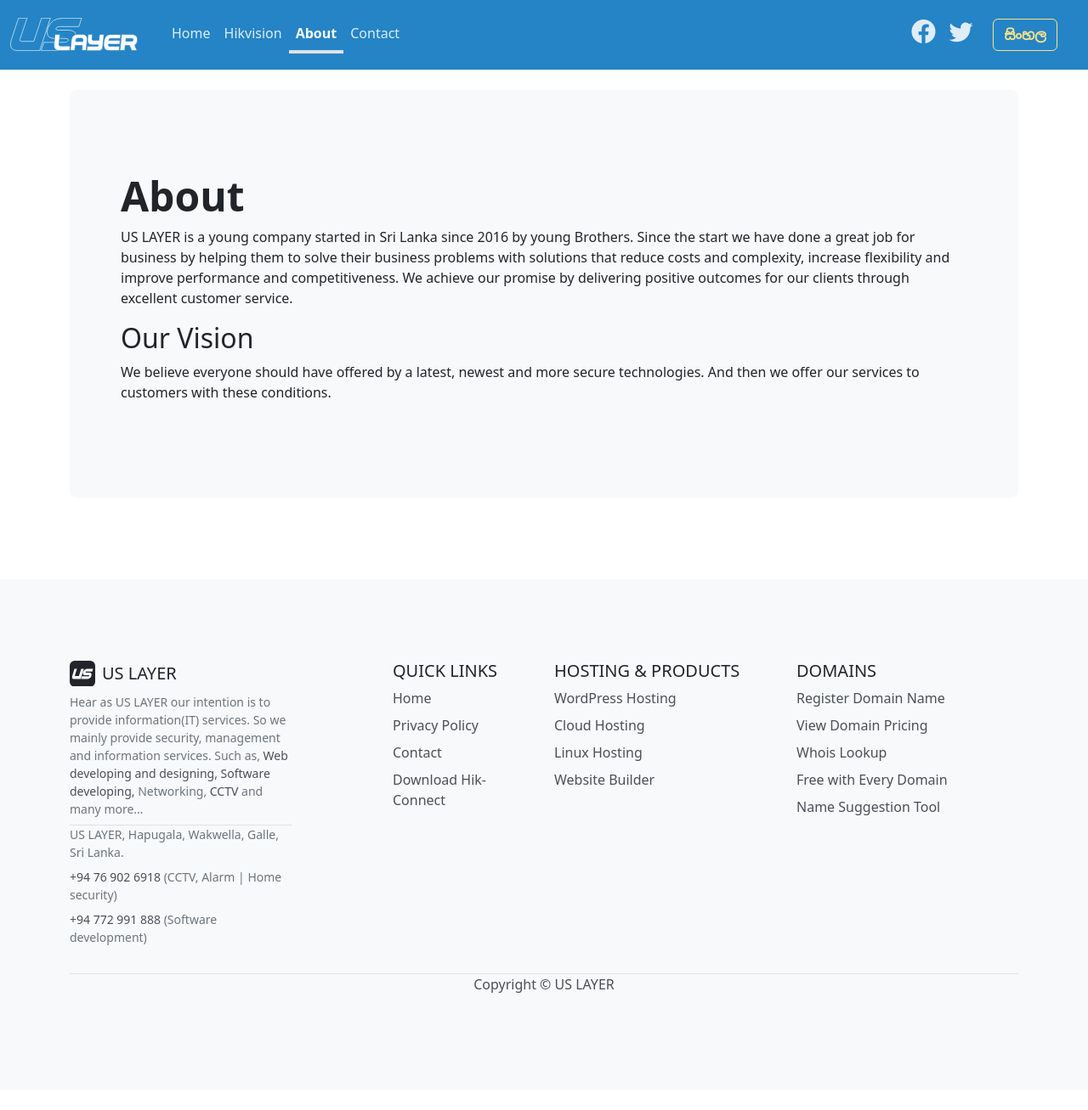
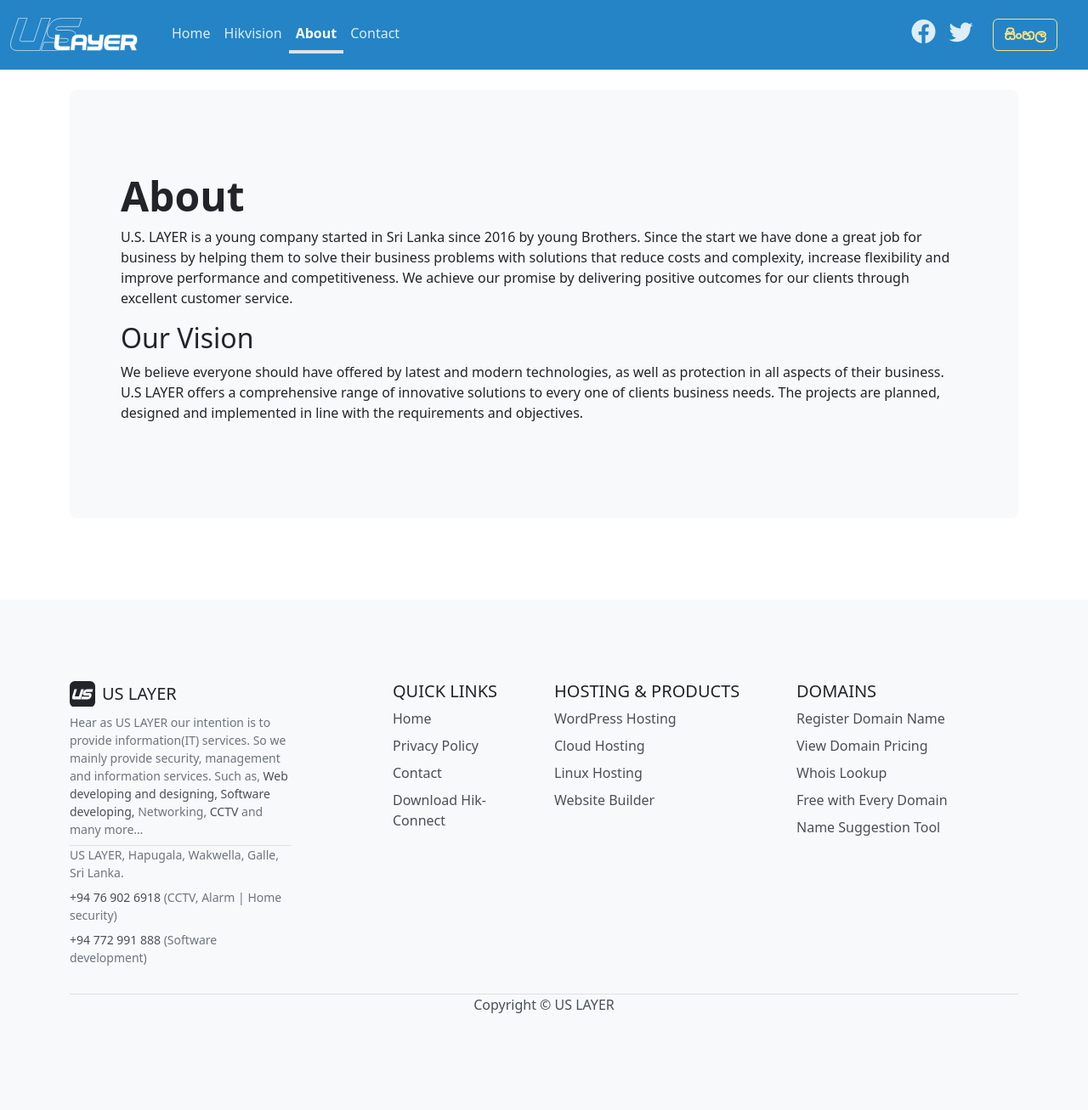
Before and after one commit to uslayer/uslayer.github.io, a Jekyll site: the page built from pages/about.md, in a window 1280 px wide. Shown: the whole page at 85% size. Built offline with Jekyll 4.4.1, drawn with Linux system fonts in a browser that asks for light colours; before the commit the page ends 1283 px from its top, so only the background shows below that.

Commit message:
Update about.md

```diff
--- a/pages/about.md
+++ b/pages/about.md
@@ -5,7 +5,7 @@
 #image: assets/images/screenshot.png
 ---
 
-US LAYER is a young company started in Sri Lanka since 2016 by young Brothers. Since the start we have done a great job for business by helping them to solve their business problems with solutions that reduce costs and complexity, increase flexibility and improve performance and competitiveness. We achieve our promise by delivering positive outcomes for our clients through excellent customer service.
+U.S. LAYER is a young company started in Sri Lanka since 2016 by young Brothers. Since the start we have done a great job for business by helping them to solve their business problems with solutions that reduce costs and complexity, increase flexibility and improve performance and competitiveness. We achieve our promise by delivering positive outcomes for our clients through excellent customer service.
 
 ## Our Vision
-We believe everyone should have offered by a latest, newest and more secure technologies. And then we offer our services to customers with these conditions.
+We believe everyone should have offered by latest and modern technologies, as well as protection in all aspects of their business. U.S LAYER offers a comprehensive range of innovative solutions to every one of clients business needs. The projects are planned, designed and implemented in line with the requirements and objectives.
```
